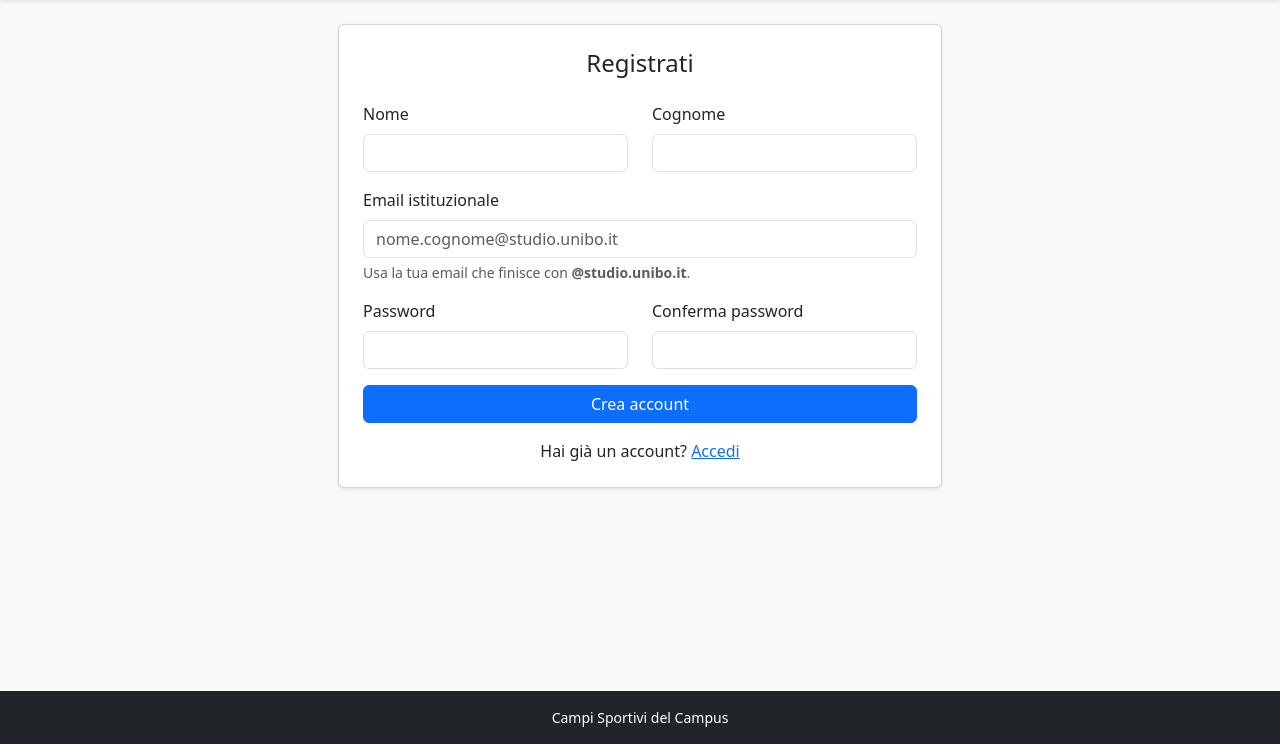
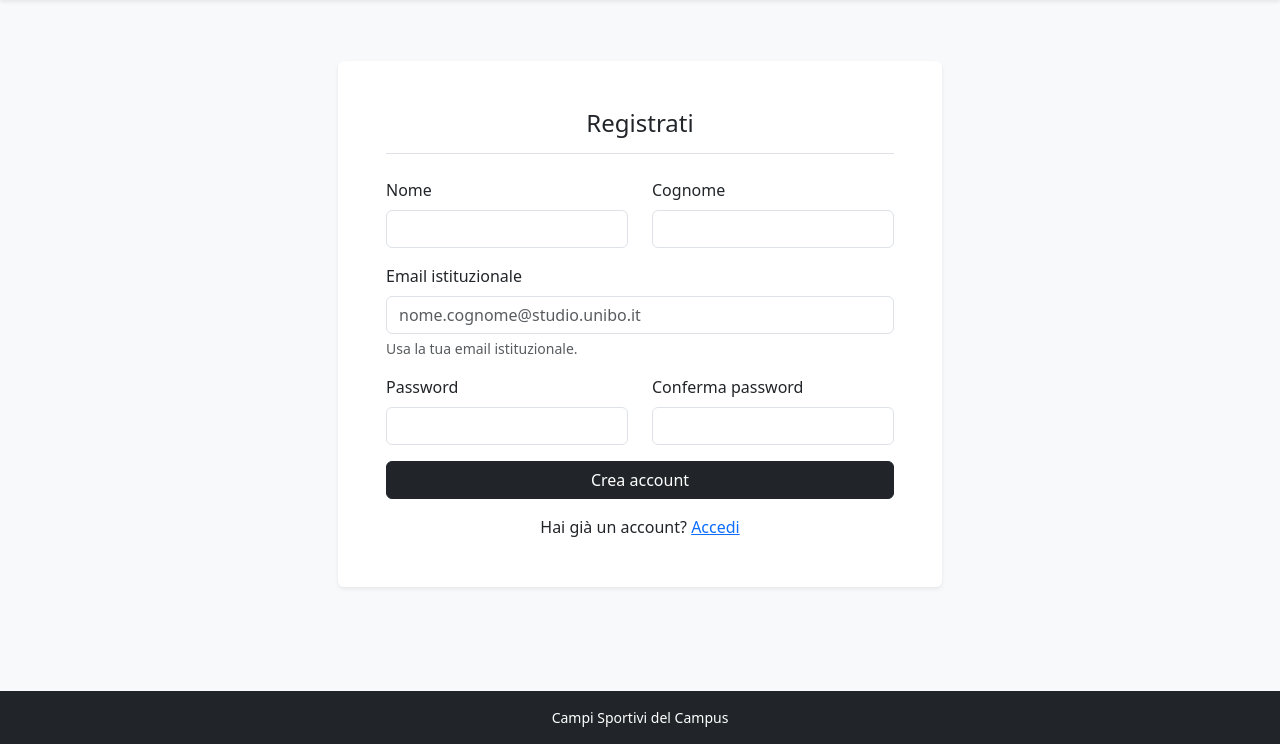
Before and after one commit to Alepulzo/Web_campisportivi, a PHP site: page /registrazione.php in a window 1280 px wide. Shown: the part 56-800 px from the top of the page. Run offline with PHP 8.4, Linux system fonts and the light colour scheme.

Commit message:
style: login e registrazione centrati, linea sotto il titolo e bottone nero

```diff
--- a/template/auth/registrazione-form.php
+++ b/template/auth/registrazione-form.php
@@ -1,9 +1,9 @@
 <?php /* VISTA: form di registrazione (dentro <main>). */ ?>
-<div class="row justify-content-center">
+<div class="row justify-content-center align-items-center" style="min-height: 75vh;">
     <div class="col-12 col-sm-10 col-md-8 col-lg-6">
-        <div class="card shadow-sm">
-            <div class="card-body p-4">
-                <h1 class="h4 text-center mb-4">Registrati</h1>
+        <div class="card shadow-sm border-0">
+            <div class="card-body p-4 p-md-5">
+                <h1 class="h4 text-center pb-3 mb-4 border-bottom">Registrati</h1>
 
                 <?php if(isset($templateParams["errore"])): ?>
                 <div class="alert alert-danger" role="alert"><?php echo $templateParams["errore"]; ?></div>
@@ -23,7 +23,7 @@
                     <div class="mb-3">
                         <label for="email" class="form-label">Email istituzionale</label>
                         <input type="email" class="form-control" id="email" name="email" autocomplete="email" placeholder="nome.cognome@studio.unibo.it" aria-describedby="emailHelp" required />
-                        <div id="emailHelp" class="form-text">Usa la tua email che finisce con <strong>@studio.unibo.it</strong>.</div>
+                        <div id="emailHelp" class="form-text">Usa la tua email istituzionale.</div>
                     </div>
                     <div class="row">
                         <div class="col-md-6 mb-3">
@@ -35,7 +35,7 @@
                             <input type="password" class="form-control" id="conferma" name="conferma" autocomplete="new-password" required />
                         </div>
                     </div>
-                    <button type="submit" class="btn btn-primary w-100">Crea account</button>
+                    <button type="submit" class="btn btn-dark w-100">Crea account</button>
                 </form>
 
                 <p class="text-center mt-3 mb-0">
```
Also changed, not shown: template/auth/login-form.php (+5 -5 lines).
